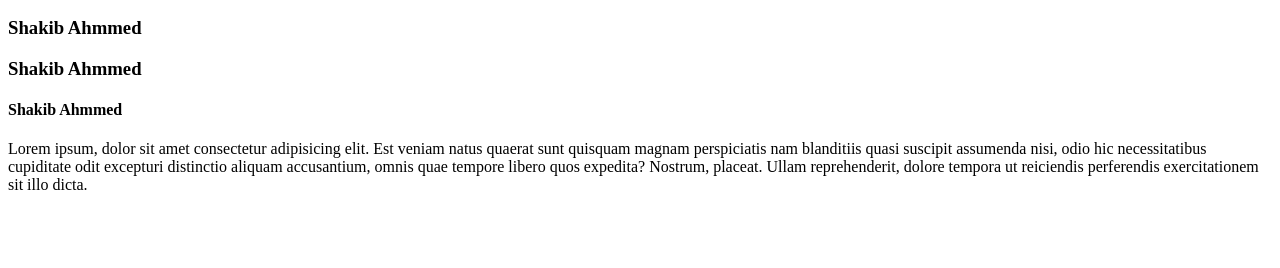
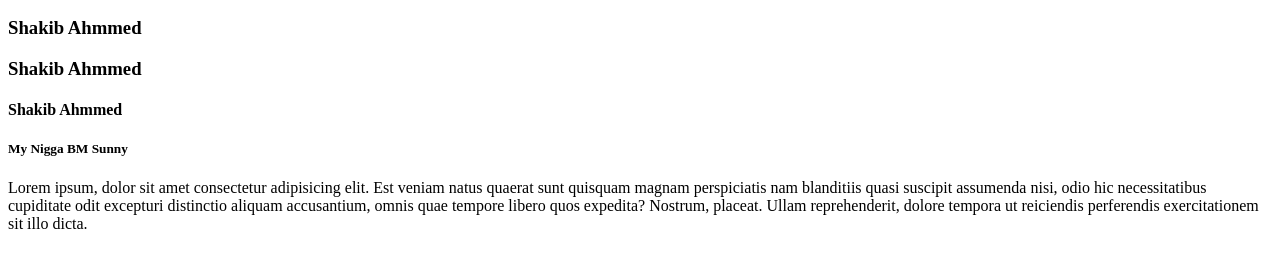
Before and after one commit to shakib-ahmmed/MY-First-Project-, a plain HTML site: page index.html in a window 1280 px wide. Shown: the part 110-378 px from the top of the page. Drawn offline with Linux system fonts and the light colour scheme.

Commit message:
h1h2h3h3h4p

```diff
--- a/index.html
+++ b/index.html
@@ -11,6 +11,7 @@
     <h3>Shakib Ahmmed</h3>
     <h3>Shakib Ahmmed</h3>
     <h4>Shakib Ahmmed</h4>
+    <h5> My Nigga BM Sunny</h5>
     <p>Lorem ipsum, dolor sit amet consectetur adipisicing elit. Est veniam natus quaerat sunt quisquam magnam perspiciatis nam blanditiis quasi suscipit assumenda nisi, odio hic necessitatibus cupiditate odit excepturi distinctio aliquam accusantium, omnis quae tempore libero quos expedita? Nostrum, placeat. Ullam reprehenderit, dolore tempora ut reiciendis perferendis exercitationem sit illo dicta.</p>
 
 </body>
```
